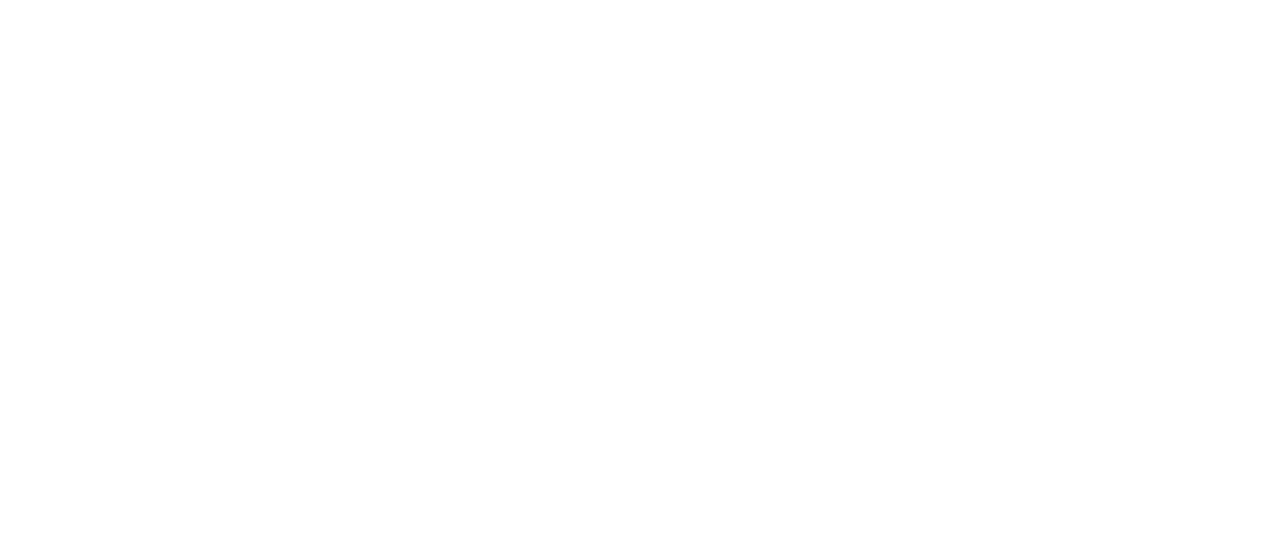
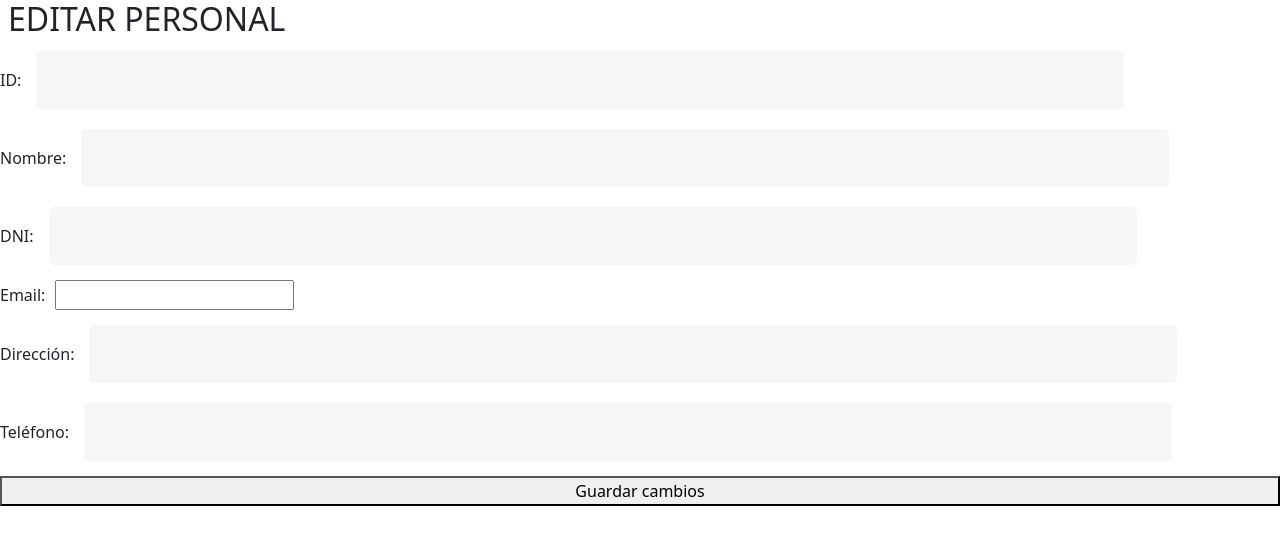
Before and after one commit to adrian04981/FrontEnd-FLK, a Vue app: page /EditarPersonal/1 in a window 1280 px wide. Before the commit this address had no page. Shown: the top 544 px of the page. Built offline with nearby package versions, Linux system fonts and the light colour scheme; no server answers.

Commit message:
ListarPersonal_Ysla_v2

```diff
--- a/src/router/index.js
+++ b/src/router/index.js
@@ -6,6 +6,8 @@
 import Dashboard from '../views/Dashboard.vue'
 import UserList from '../views/GestionarCredenciales/UserList.vue'
 import ListarPersonal from '../views/GestionarPersonal/ListarPersonal.vue'
+import EditarPersonal from '../views/GestionarPersonal/EditarPersonal.vue'
+import ConsultarPersonal from '../views/GestionarPersonal/ConsultarPersonal.vue'
 
 
 
@@ -14,6 +16,16 @@
     path: '/',
     name: 'Home',
     component: Home
+  },
+  {
+    path: '/ConsultarPersonal/:id',
+    name: 'ConsultarPersonal',
+    component: ConsultarPersonal
+  },
+  {
+    path: '/EditarPersonal/:id',
+    name: 'EditarPersonal',
+    component: EditarPersonal
   },
   {
     path: '/Login',
--- /dev/null
+++ b/src/views/GestionarPersonal/ConsultarPersonal.vue
@@ -0,0 +1,91 @@
+<template>
+    <div>
+      <h2>Editar Personal</h2>
+      <div>
+        <label for="idConsulta">ID a Consultar:</label>
+        <input type="text" v-model="consultaId" />
+        <button @click="fetchPersonal">Consultar</button>
+      </div>
+      <form @submit.prevent="updatePersonal" v-if="personal.id">
+        <div>
+          <label for="id">ID:</label>
+          <input type="text" v-model="personal.id" disabled />
+        </div>
+        <div>
+          <label for="nombre">Nombre:</label>
+          <input type="text" v-model="personal.nombre" required />
+        </div>
+        <div>
+          <label for="dni">DNI:</label>
+          <input type="text" v-model="personal.dni" required />
+        </div>
+        <div>
+          <label for="email">Email:</label>
+          <input type="email" v-model="personal.email" required />
+        </div>
+        <div>
+          <label for="direccion">Dirección:</label>
+          <input type="text" v-model="personal.direccion" required />
+        </div>
+        <div>
+          <label for="telefono">Teléfono:</label>
+          <input type="text" v-model="personal.telefono" required />
+        </div>
+        <button type="submit">Guardar cambios</button>
+      </form>
+    </div>
+  </template>
+
+  <script>
+  import axios from 'axios';
+
+  export default {
+    data() {
+      return {
+        consultaId: '',
+        personal: {
+          id: '',
+          nombre: '',
+          dni: '',
+          email: '',
+          direccion: '',
+          telefono: ''
+        }
+      };
+    },
+    methods: {
+      async fetchPersonal() {
+        try {
+          const response = await axios.get(`https://localhost:7006/api/ListarPersonal/${this.consultaId}`);
+          this.personal = response.data;
+        } catch (error) {
+          console.error('Error al obtener el personal:', error);
+          alert('Error al consultar el personal');
+        }
+      },
+      async updatePersonal() {
+        try {
+          await axios.put(`https://localhost:7006/api/ListarPersonal/${this.personal.id}`, this.personal);
+          alert('Datos actualizados correctamente');
+          this.$router.push('/');  // Redireccionar a otra página después de guardar
+        } catch (error) {
+          console.error('Error al actualizar el personal:', error);
+          alert('Error al actualizar el personal');
+        }
+      }
+    }
+  };
+  </script>
+
+  <style scoped>
+  form {
+    display: flex;
+    flex-direction: column;
+  }
+  form > div {
+    margin-bottom: 10px;
+  }
+  form > div > label {
+    margin-right: 10px;
+  }
+  </style>
--- /dev/null
+++ b/src/views/GestionarPersonal/EditarPersonal.vue
@@ -0,0 +1,87 @@
+<template>
+    <div>
+      <h2>Editar Personal</h2>
+      <form @submit.prevent="updatePersonal">
+        <div>
+          <label for="id">ID:</label>
+          <input type="text" v-model="personal.id" disabled />
+        </div>
+        <div>
+          <label for="nombre">Nombre:</label>
+          <input type="text" v-model="personal.nombre" required />
+        </div>
+        <div>
+          <label for="dni">DNI:</label>
+          <input type="text" v-model="personal.dni" required />
+        </div>
+        <div>
+          <label for="email">Email:</label>
+          <input type="email" v-model="personal.email" required />
+        </div>
+        <div>
+          <label for="direccion">Dirección:</label>
+          <input type="text" v-model="personal.direccion" required />
+        </div>
+        <div>
+          <label for="telefono">Teléfono:</label>
+          <input type="text" v-model="personal.telefono" required />
+        </div>
+        <button type="submit">Guardar cambios</button>
+      </form>
+    </div>
+  </template>
+
+  <script>
+  import axios from 'axios';
+
+  export default {
+    data() {
+      return {
+        personal: {
+          id: '',
+          nombre: '',
+          dni: '',
+          email: '',
+          direccion: '',
+          telefono: ''
+        }
+      };
+    },
+    methods: {
+      async fetchPersonal() {
+        const id = this.$route.params.id;  // Obtener el ID de la ruta
+        try {
+          const response = await axios.get(`https://localhost:7006/api/ListarPersonal/${id}`);
+          this.personal = response.data;
+        } catch (error) {
+          console.error('Error al obtener el personal:', error);
+        }
+      },
+      async updatePersonal() {
+        try {
+          await axios.put(`https://localhost:7006/api/ListarPersonal/${this.personal.id}`, this.personal);
+          alert('Datos actualizados correctamente');
+          this.$router.push('/');  // Redireccionar a otra página después de guardar
+        } catch (error) {
+          console.error('Error al actualizar el personal:', error);
+        }
+      }
+    },
+    mounted() {
+      this.fetchPersonal();
+    }
+  };
+  </script>
+
+  <style scoped>
+  form {
+    display: flex;
+    flex-direction: column;
+  }
+  form > div {
+    margin-bottom: 10px;
+  }
+  form > div > label {
+    margin-right: 10px;
+  }
+  </style>
--- a/src/views/GestionarPersonal/ListarPersonal.vue
+++ b/src/views/GestionarPersonal/ListarPersonal.vue
@@ -1,43 +1,34 @@
 <template>
-    <div class="container">
-          <div class="row justify-content-center mt-5">
-            <div class="col-10">
-              <h2 class="text-center mb-4">Lista roles</h2>
-              <div class="text-center mb-4">
-                <router-link to="/createuser" class="btn btn-primary">Crear Rol</router-link>
-              </div>
-              <div class="fallout-data-table">
-              </div>
-            </div>
-          </div>
-        </div>
         <div class="container">
           <div class="row justify-content-center mt-5">
             <div class="col-10">
-              <h2 class="text-center mb-4">Lista Usuarios</h2>
+              <h2 class="text-center mb-4">Lista PERSONAL</h2>
               <div class="text-center mb-4">
-                <router-link to="/createuser" class="btn btn-primary">Crear Usuario</router-link>
+                <router-link to="/createuser" class="btn btn-primary">Crear Personal</router-link>
               </div>
               <div class="fallout-data-table">
                 <table class="table">
                   <thead>
                     <tr>
                       <th scope="col" class="text-white">#</th>
-                      <th scope="col" class="text-white">Personal</th>
-                      <th scope="col" class="text-white">Contraseña</th>
-                      <th scope="col" class="text-white">Rol</th>
-                      <th scope="col" class="text-white">Acciones</th>
+                      <th scope="col" class="text-white">Nombre</th>
+                      <th scope="col" class="text-white">DNI</th>
+                      <th scope="col" class="text-white">Email</th>
+                      <th scope="col" class="text-white">Dirección</th>
+                      <th scope="col" class="text-white">Telefono</th>
                     </tr>
                   </thead>
                   <tbody>
                     <tr v-for="personal in personal" :key="personal.pkPersonal">
                       <td>{{ personal.pkPersonal }}</td>
                       <td>{{ personal.nombre }}</td>
-                      <td>{{ personal.DNI }}</td>
+                      <td>{{ personal.dni }}</td>
                       <td>{{ personal.email }}</td>
+                      <td>{{ personal.direccion }}</td>
+                      <td>{{ personal.telefono }}</td>
                       <td>
-                        <router-link :to="'/ViewUsuario/' + personal.pkPersonal" class="btn btn-info mr-2">Consultar</router-link>
-                        <router-link :to="'/Editusers/' + personal.pkPersonal" class="btn btn-warning mr-2">Editar</router-link>
+                        <router-link :to="'/ConsultarPersonal/' + personal.pkPersonal" class="btn btn-info mr-2">Consultar</router-link>
+                        <router-link :to="'/EditarPersonal/' + personal.pkPersonal" class="btn btn-warning mr-2">Editar</router-link>
                         <router-link :to="'/DeleteUsuario/' + personal.pkPersonal" class="btn btn-danger">Eliminar</router-link>
                       </td>
                     </tr>
```
Also changed, not shown: src/views/GestionarPersonal/EliminarPersonal.vue (added, +81 -0 lines).
